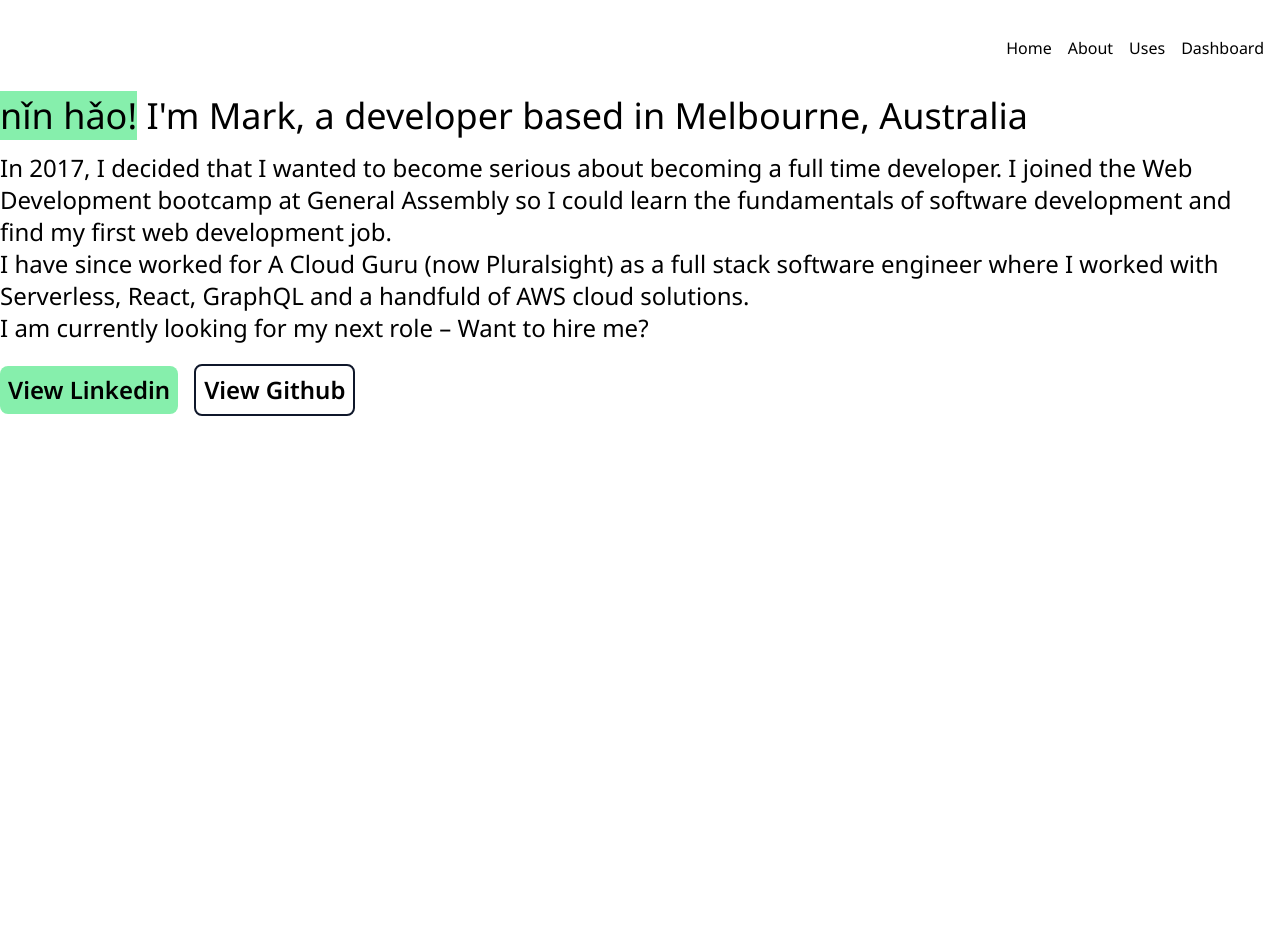
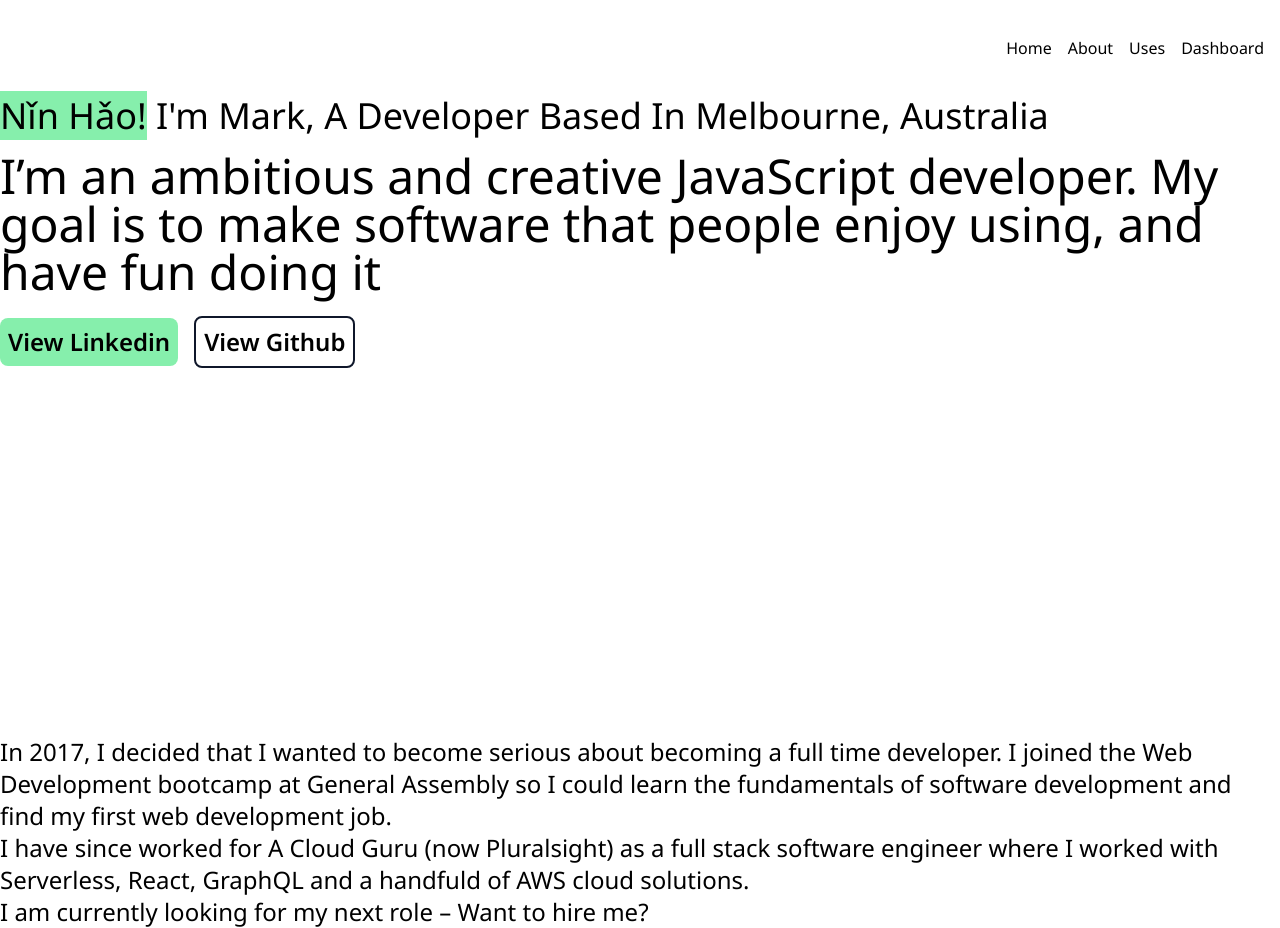
Before and after one commit to machr/portfolio, a Next.js app: page / in a window 1280 px wide. Before the commit the page ends 800 px from the top, so only its background shows below. Built offline with nearby package versions, Linux system fonts and the light colour scheme.

Commit message:
Add more styles

```diff
--- a/pages/index.jsx
+++ b/pages/index.jsx
@@ -23,10 +23,21 @@ const Home = () => {
         <meta name="viewport" content="initial-scale=1.0, width=device-width" />
         <title>Mark Christiansen | Software Developer</title>
       </Head>
-      <header>
+      <header className="hero">
         {language && (
-          <h2 className='text-4xl my-4'><span className='bg-green-300'>{language}!</span> I'm Mark, a developer based in Melbourne, Australia</h2>
+          <h2 className="text-4xl my-4 capitalize"><span className="bg-green-300">{language}!</span> I'm Mark, a developer based in Melbourne, Australia</h2>
         )}
+        <p className='text-5xl'>
+          I’m an ambitious and creative JavaScript developer. My goal is to make software that people enjoy using, and have fun doing it
+        </p>
+
+        <div className="flex space-x-4 mt-5 items-center">
+          <a className="font-semibold text-2xl p-2 rounded-lg bg-green-300 border-solid border-green-300" href="#">View Linkedin</a>
+          <a className="font-semibold text-2xl p-2 rounded-lg border-solid border-2 border-slate-900" href="#">View Github</a>
+        </div>
+      </header>
+      <main>
+        <section>
           <p className='text-2xl'>
             In 2017, I decided that I wanted to become serious about becoming a full
             time developer. I joined the Web Development bootcamp at General Assembly
@@ -39,12 +50,8 @@ const Home = () => {
             handfuld of AWS cloud solutions.
           </p>
           <p className='text-2xl'>I am currently looking for my next role – Want to hire me?</p>
-        <div className="flex space-x-4 mt-5 items-center">
-          <a className="font-semibold text-2xl p-2 rounded-lg bg-green-300 border-solid border-green-300" href="#">View Linkedin</a>
-          <a className="font-semibold text-2xl p-2 rounded-lg border-solid border-2 border-slate-900" href="#">View Github</a>
-        </div>
-      </header>
-      <main></main>
+        </section>
+      </main>
     </Layout>
   )
 }
--- a/styles/globals.css
+++ b/styles/globals.css
@@ -8,11 +8,15 @@ body {
   margin: 0;
 }
 
-a {
+/* a {
   color: inherit;
   text-decoration: none;
-}
+} */
 
 * {
   box-sizing: border-box;
 }
+
+.hero {
+  height: 80vh;
+}
--- a/tailwind.config.js
+++ b/tailwind.config.js
@@ -12,6 +12,9 @@ module.exports = {
         primary: ['var(--noto-font)', ...fontFamily.sans],
         sans: ['var(--noto-font)', ...fontFamily.sans],
       },
+      maxHeight: {
+        hero: '90vh'
+      }
     },
   },
   plugins: [],
```
Lines whose indentation alone changed are shown as unchanged.
